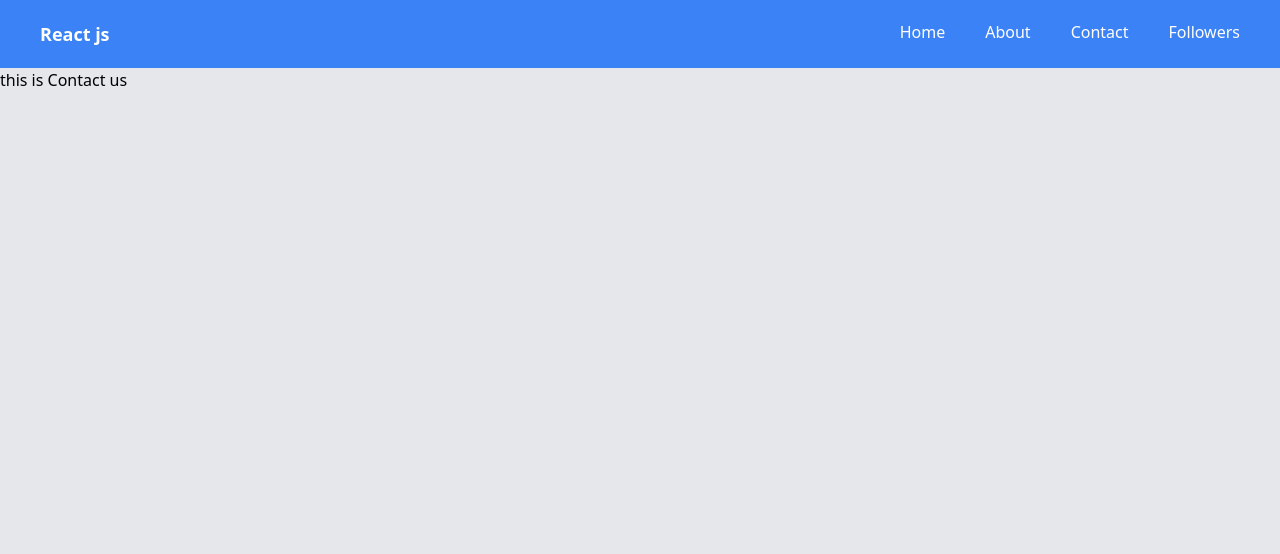
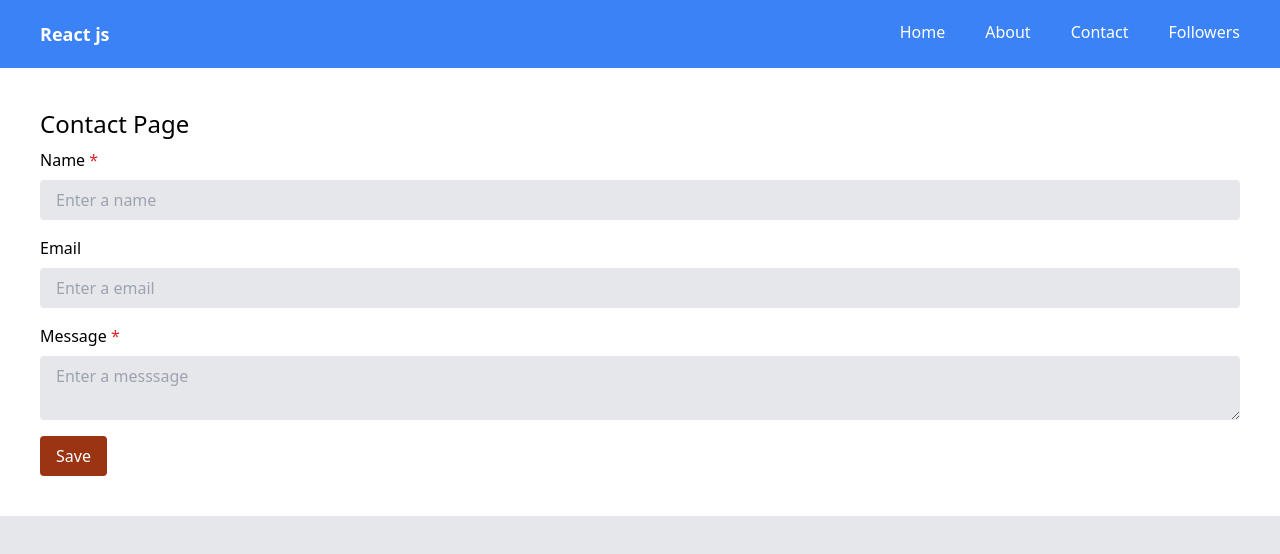
Before and after one commit to PRAVEEN200307/react-intro, a React (Vite) app: page /contact in a window 1280 px wide. Shown: the top 554 px of the page. Built offline with nearby package versions, Linux system fonts and the light colour scheme.

Commit message:
feat: added contact page form

```diff
--- /dev/null
+++ b/src/assets/components/buttons/FormButtons.jsx
@@ -0,0 +1,14 @@
+import PropTypes from "prop-types";
+
+const FormButtons = (props) => {
+  return (
+    <button className=" bg-orange-800 px-4 py-2 rounded text-white hover:bg-orange-600">
+      {props.text}
+    </button>
+  );
+};
+FormButtons.propTypes = {
+  text: PropTypes.string,
+};
+
+export default FormButtons;
--- /dev/null
+++ b/src/assets/components/forms/InputForm.jsx
@@ -0,0 +1,36 @@
+import PropTypes from "prop-types";
+
+const InputForm = ({id,label,type,formName,placeHolder,handleOnchange,value,name,required}) => {
+
+  return (
+    <div>
+      <label htmlFor={formName} className="block mb-2">
+        {label} {required?<span className="text-red-600">*</span>:''}
+      </label>
+      <input
+        type={type}
+        name={name}
+        id={id}
+        value={value}
+        placeholder={placeHolder}
+        className="bg-gray-200 block px-4 py-2 rounded outline-none w-full"
+        onChange={handleOnchange}
+        required={required}
+      />
+    </div>
+  );
+};
+
+InputForm.propTypes = {
+  id: PropTypes.string,
+  label: PropTypes.string,
+  formName: PropTypes.string,
+  placeHolder: PropTypes.string,
+  type : PropTypes.string,
+  handleOnchange : PropTypes.func,
+  value : PropTypes.string,
+  name : PropTypes.string,
+  required: PropTypes.bool
+};
+
+export default InputForm;
--- /dev/null
+++ b/src/assets/components/forms/InputTextArea.jsx
@@ -0,0 +1,43 @@
+import PropTypes from "prop-types";
+
+const InputTextArea = ({
+  id,
+  label,
+  formName,
+  placeHolder,
+  handleOnchange,
+  value,
+  name,
+  required,
+}) => {
+  return (
+    <div>
+      <label htmlFor={formName} className="block mb-2">
+        {label} {required ? <span className="text-red-600">*</span> : ""}
+      </label>
+      <textarea
+        name={name}
+        id={id}
+        value={value}
+        placeholder={placeHolder}
+        className="bg-gray-200 block px-4 py-2 rounded outline-none w-full"
+        onChange={handleOnchange}
+        required={required}
+      ></textarea>
+    </div>
+  );
+};
+
+InputTextArea.propTypes = {
+  id: PropTypes.string,
+  label: PropTypes.string,
+  formName: PropTypes.string,
+  placeHolder: PropTypes.string,
+  type: PropTypes.string,
+  handleOnchange: PropTypes.func,
+  value: PropTypes.string,
+  name: PropTypes.string,
+  required: PropTypes.bool,
+};
+
+export default InputTextArea;
--- a/src/assets/pages/Contact.jsx
+++ b/src/assets/pages/Contact.jsx
@@ -1,9 +1,72 @@
-function Contact(){
-    return(
-        <div className=" bg-gray-200 min-h-screen">
-        <h1>this is Contact us</h1>
-     </div>
-    )
+import { useState } from "react";
+import FormButtons from "../components/buttons/FormButtons";
+import InputForm from "../components/forms/InputForm";
+import InputTextArea from "../components/forms/InputTextArea";
+
+function Contact() {
+  const [form, setForm] = useState({ uName: "", inputEmail: "", msg: "" });
+
+  const handleInputs = (e) => {
+    const { name, value } = e.target;
+    setForm((preview) => ({
+      ...preview,
+      [name]: value,
+    }));
+  };
+
+  const submitFormtoServer = (e) => {
+    e.preventDefault();
+    console.log(form);
+    alert("form submitted succesfully!");
+  };
+
+  return (
+    <div className=" bg-gray-200 min-h-screen">
+      <div className="bg-white p-10">
+        <h1 className="text-2xl">Contact Page</h1>
+        <form action="" onSubmit={submitFormtoServer}>
+          <div className="mt-2 space-y-4">
+            <InputForm
+              label="Name"
+              placeHolder="Enter a name"
+              formName="UserName"
+              id="UserName"
+              name="uName"
+              type="text"
+              value={form.uName}
+              handleOnchange={handleInputs}
+              required
+            />
+            <InputForm
+              label="Email"
+              placeHolder="Enter a email"
+              formName="userEmail"
+              id="userEmail"
+              name="inputEmail"
+              type="email"
+              value={form.inputEmail}
+              handleOnchange={handleInputs}
+            />
+
+            <InputTextArea
+              label="Message"
+              placeHolder="Enter a messsage"
+              formName="userMessage"
+              id="userMessage"
+              name="msg"
+              type="email"
+              value={form.msg}
+              handleOnchange={handleInputs}
+              required
+            />
+            <div>
+              <FormButtons text="Save" />
+            </div>
+          </div>
+        </form>
+      </div>
+    </div>
+  );
 }
 
 export default Contact;
```
Also changed, not shown: vite.config.js (line endings or trailing spaces).
